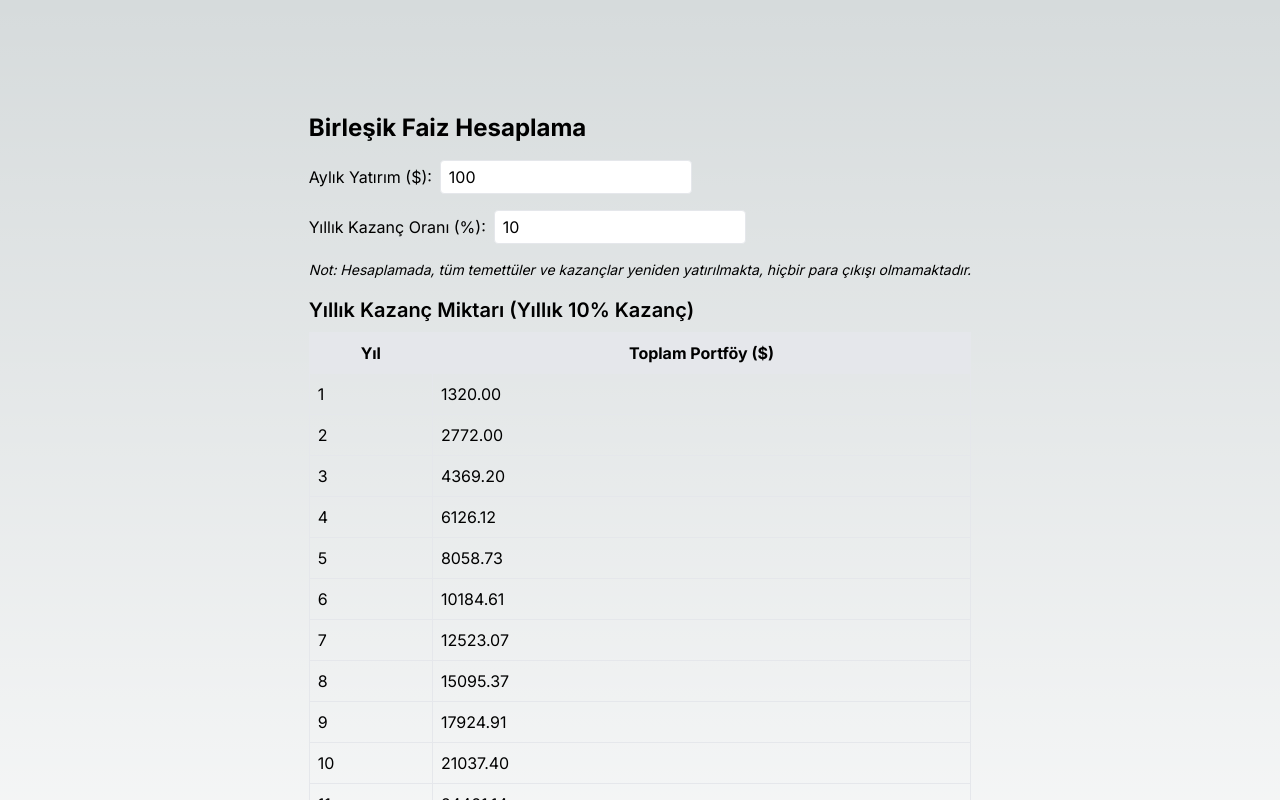
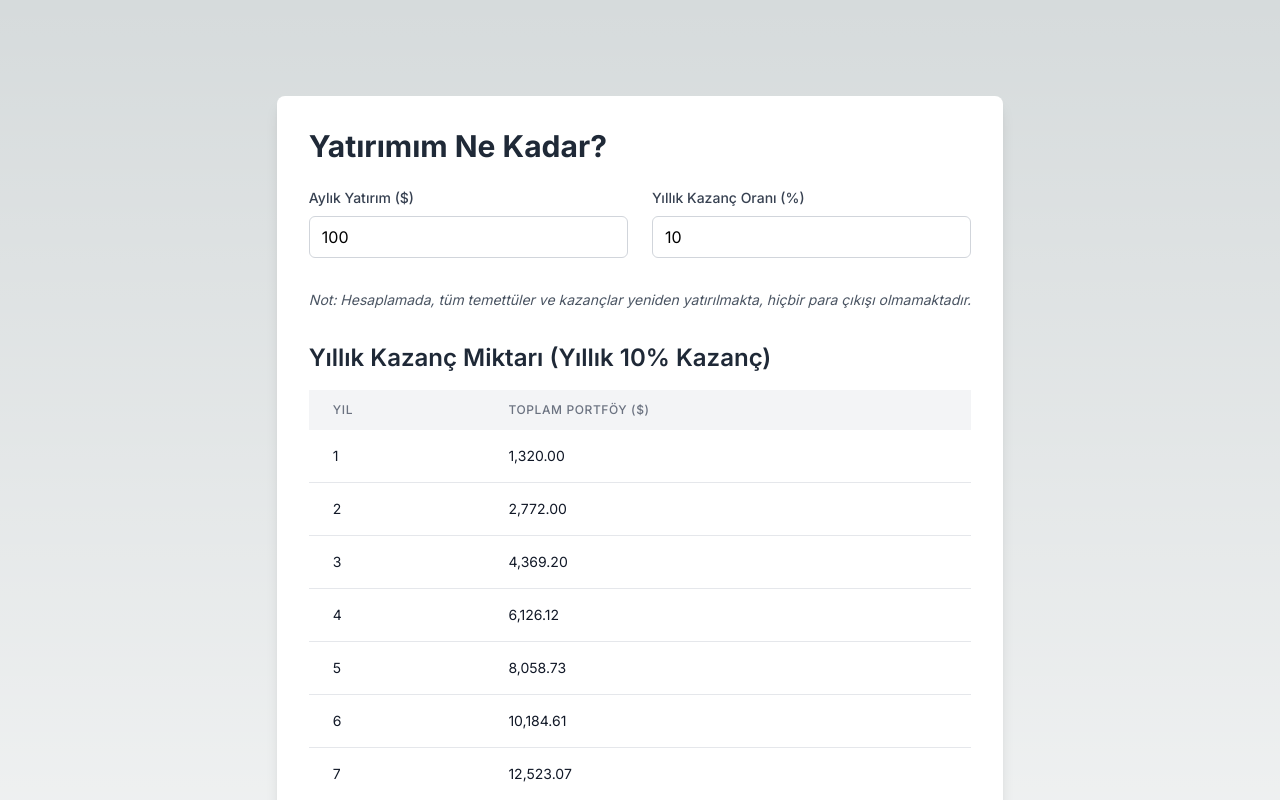
Before and after one commit to recepgocmen/hesapkitap, a Next.js app: page / in a window 1280 px wide. Shown: the top 800 px of the page. Built offline with nearby package versions, Linux system fonts and the light colour scheme.

Commit message:
Update CompoundInterestCalculator layout and styles

```diff
--- a/src/app/components/CompoundInterestCalculator.jsx
+++ b/src/app/components/CompoundInterestCalculator.jsx
@@ -31,60 +31,80 @@ const CompoundInterestCalculator = () => {
   };
 
   return (
-    <div className="p-4">
-      <h1 className="text-2xl font-bold mb-4">Birleşik Faiz Hesaplama</h1>
+    <div className="p-8 max-w-4xl mx-auto bg-white shadow-lg rounded-lg">
+      <h1 className="text-3xl font-bold mb-6 text-gray-800">
+        Yatırımım Ne Kadar?
+      </h1>
 
-      <div className="mb-4">
-        <label className="block mb-2">
-          Aylık Yatırım ($):
+      <div className="grid grid-cols-1 md:grid-cols-2 gap-6 mb-8">
+        <div>
+          <label className="block text-sm font-medium text-gray-700 mb-2">
+            Aylık Yatırım ($)
+          </label>
           <input
             type="number"
             value={monthlyInvestment}
             onChange={(e) => setMonthlyInvestment(Number(e.target.value))}
-            className="border rounded px-2 py-1 ml-2"
+            className="w-full px-3 py-2 border border-gray-300 rounded-md focus:outline-none focus:ring-2 focus:ring-blue-500 transition"
           />
+        </div>
+        <div>
+          <label className="block text-sm font-medium text-gray-700 mb-2">
+            Yıllık Kazanç Oranı (%)
           </label>
-      </div>
-
-      <div className="mb-4">
-        <label className="block mb-2">
-          Yıllık Kazanç Oranı (%):
           <input
             type="number"
             value={annualReturn}
             onChange={(e) => setAnnualReturn(Number(e.target.value))}
-            className="border rounded px-2 py-1 ml-2"
+            className="w-full px-3 py-2 border border-gray-300 rounded-md focus:outline-none focus:ring-2 focus:ring-blue-500 transition"
           />
-        </label>
+        </div>
       </div>
 
-      <div className="mb-4">
-        <p className="text-sm italic">
+      <div className="mb-8">
+        <p className="text-sm italic text-gray-600">
           Not: Hesaplamada, tüm temettüler ve kazançlar yeniden yatırılmakta,
           hiçbir para çıkışı olmamaktadır.
         </p>
       </div>
 
-      <h2 className="text-xl font-semibold mb-2">
+      <h2 className="text-2xl font-semibold mb-4 text-gray-800">
         Yıllık Kazanç Miktarı (Yıllık {annualReturn}% Kazanç)
       </h2>
-      <table className="w-full border-collapse border">
+
+      <div className="overflow-x-auto">
+        <table className="w-full border-collapse">
           <thead>
-          <tr className="bg-gray-200">
-            <th className="border p-2">Yıl</th>
-            <th className="border p-2">Toplam Portföy ($)</th>
+            <tr className="bg-gray-100">
+              <th className="px-6 py-3 text-left text-xs font-medium text-gray-500 uppercase tracking-wider">
+                Yıl
+              </th>
+              <th className="px-6 py-3 text-left text-xs font-medium text-gray-500 uppercase tracking-wider">
+                Toplam Portföy ($)
+              </th>
             </tr>
           </thead>
-        <tbody>
+          <tbody className="bg-white divide-y divide-gray-200">
             {results.map((row) => (
-            <tr key={row.year} className="hover:bg-gray-100">
-              <td className="border p-2">{row.year}</td>
-              <td className="border p-2">{row.totalPortfolio}</td>
+              <tr
+                key={row.year}
+                className="hover:bg-gray-50 transition-colors duration-200"
+              >
+                <td className="px-6 py-4 whitespace-nowrap text-sm text-gray-900">
+                  {row.year}
+                </td>
+                <td className="px-6 py-4 whitespace-nowrap text-sm text-gray-900">
+                  {parseFloat(row.totalPortfolio).toLocaleString("en-US", {
+                    minimumFractionDigits: 2,
+                    maximumFractionDigits: 2,
+                  })}
+                </td>
               </tr>
             ))}
           </tbody>
         </table>
       </div>
+    </div>
   );
 };
 
```
Lines whose indentation alone changed are shown as unchanged.
